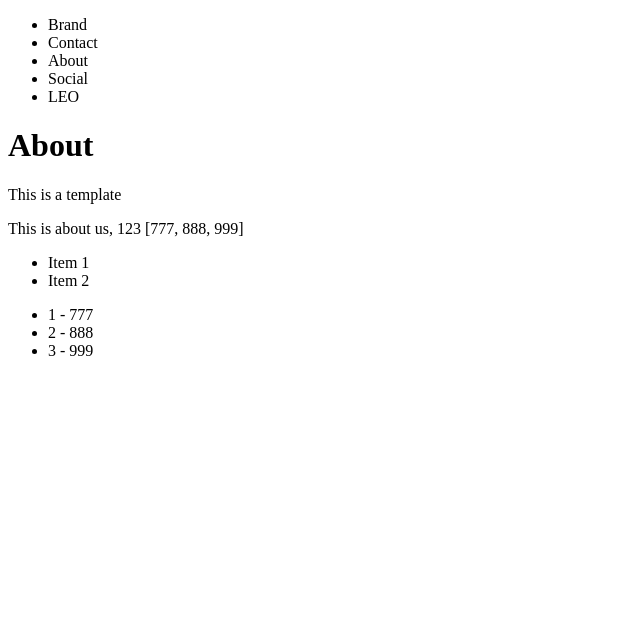
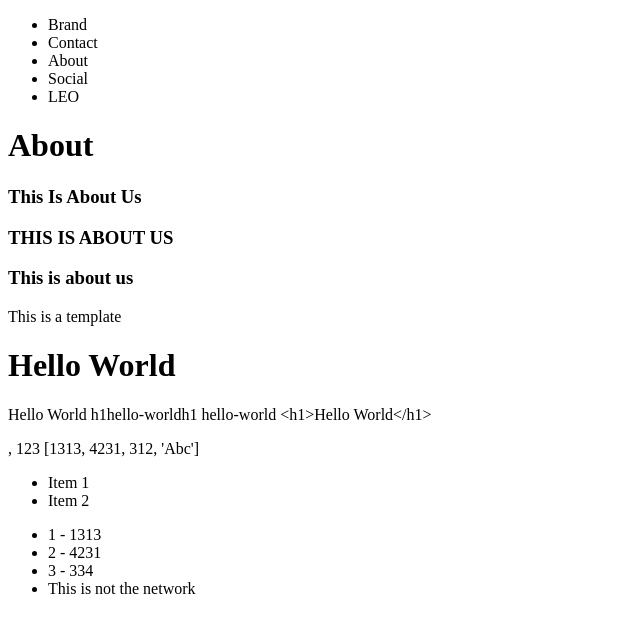
Before and after one commit to evigit/trydjango, a Django app: page /about/ in a window 1280 px wide. Shown: the top 633 px of the page, without its empty margins (0-640 px from the left). Run offline with Django 3.2, Linux system fonts and the light colour scheme.

Commit message:
Built-in tags
different types of built-in tags was tested

```diff
--- a/src/trydjango/pages/views.py
+++ b/src/trydjango/pages/views.py
@@ -14,9 +14,11 @@ def contact_view(request, *args, **kwargs): # *args, **kwargs
 
 def about_view(request, *args, **kwargs): # *args, **kwargs
 	my_context = {
-		"my_text": "This is about us",
+		"title": "This is about us",
+		"this_is_true": True,
 		"my_number": 123,
-		'my_list': [777,888,999]
+		'my_list': [1313,4231,312, "Abc"],
+		'my_html': "<h1>Hello World</h1>"
 	}
 	return render(request, "about.html", my_context)
 
--- a/src/trydjango/templates/about.html
+++ b/src/trydjango/templates/about.html
@@ -1,11 +1,25 @@
-{% extends "base.html" %}
+{% extends "base.html" %} <!--  -->
 
 {% block content %}
 <h1>About</h1>
+
+<!--<h3>{{ title|capfirst }}</h3>  capfirst capitilizing first letter  -->
+<!--<h3>{{ title|capfirst|upper }}</h3>  caps every letter  -->
+<h3>{{ title|title }}</h3>
+<h3>{{ title|upper }}</h3>
+<h3>{{ title }}</h3>
 <p>This is a template</p>
 
+
+{{my_html|safe}}
+{{my_html|striptags}} 	<!-- basically strip <h1> tags -->
+{{my_html|slugify}}		<!-- 'slug' version, more URL safe version -->
+{{my_html|striptags|slugify}} <!-- clear advance looking URL? Take this one! -->
+{{my_html}}
+
+
 <p>
-{{ my_text }}, {{ my_number }}
+, {{ my_number }}
 {{my_list}}
 </p>
 
@@ -15,8 +29,23 @@
 </ul>
 
 <ul>
-{% for my_sub_item in my_list %}
-	<li>{{ forloop.counter }} - {{my_sub_item }}</li>
+{% for abc in my_list %}
+	{% if abc == 312 %}
+		<li>{{ forloop.counter }} - {{ abc|add:22 }}</li>
+	{% elif abc == "Abc" %}
+		<li>This is not the network</li>
+	{% else %}
+		<li>{{ forloop.counter }} - {{ abc }}</li>
+	{% endif %}
 {% endfor %}
 </ul>
+
+
+{% comment "oouch note" %}
+	<p>also I could make comments like this </p>
+{% endcomment %}
+
 {% endblock content %}
+
+<!--tags on this page are :
+Provided by Django is extends#1 and other ones are block#3,for#19,if#20,comment#31 and there are even more! -->
```
